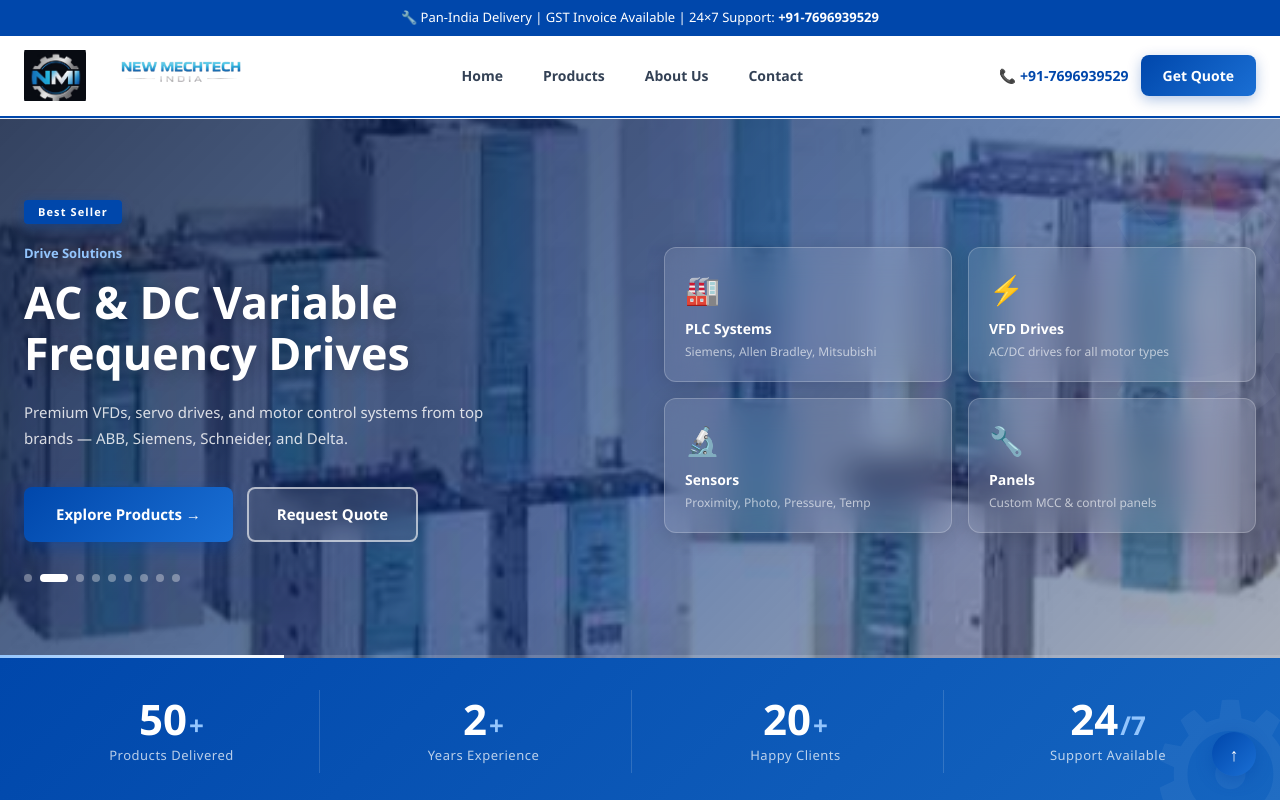
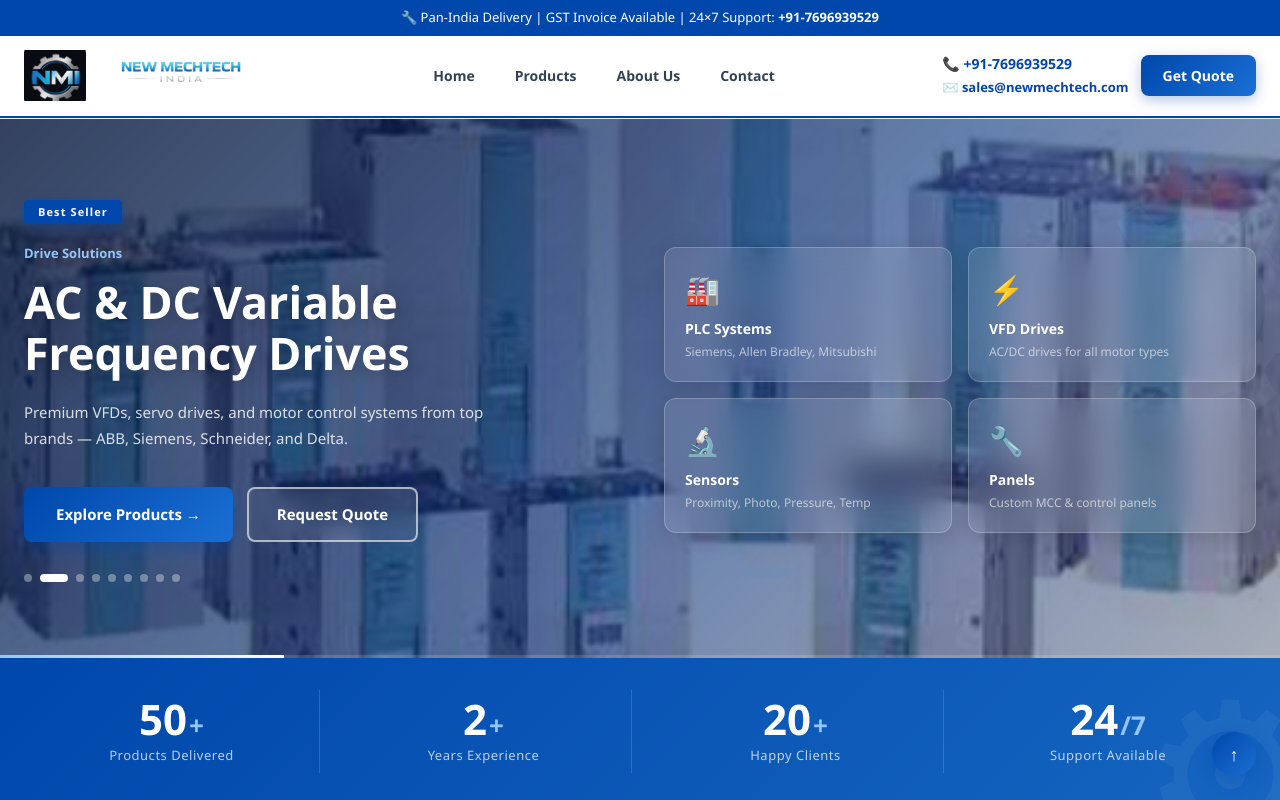
Before and after one commit to Hima322/newmechtech, a React (Vite) app: page / in a window 1280 px wide. Shown: the top 800 px of the page. Built offline with nearby package versions, Linux system fonts and the light colour scheme.

Commit message:
Update Navbar

```diff
--- a/src/components/About.jsx
+++ b/src/components/About.jsx
@@ -94,10 +94,10 @@ function About() {
                 <div style={{ position: 'absolute', top: '-40px', right: '-40px', width: '220px', height: '220px', borderRadius: '50%', background: 'rgba(255,255,255,0.06)' }} />
                 <div style={{ position: 'absolute', top: '40px', right: '40px', width: '120px', height: '120px', borderRadius: '50%', background: 'rgba(255,255,255,0.06)' }} />
                 <div style={{ fontSize: '80px', position: 'absolute', top: '32px', left: '40px', opacity: 0.2 }}>⚙️</div>
-                <div style={{ fontSize: '52px', marginBottom: '8px', fontWeight: '800', lineHeight: 1 }}>2+</div>
+                <div style={{ fontSize: '52px', marginBottom: '8px', fontWeight: '800', lineHeight: 1 }}>10+</div>
                 <div style={{ fontSize: '18px', opacity: 0.85, marginBottom: '28px' }}>Years of Excellence</div>
                 <div className="stats-grid" style={{ display: 'grid', gridTemplateColumns: '1fr 1fr', gap: '14px' }}>
-                  {[['50+','Projects Done'],['20+','Happy Clients'],['16+','Brands Stocked'],['24/7','Support']].map(([v, l]) => (
+                  {[['50+','Projects Done'],['100+','Happy Clients'],['45+','Brands Stocked'],['24/7','Support']].map(([v, l]) => (
                     <div key={l} style={{ background: 'rgba(255,255,255,0.12)', borderRadius: '10px', padding: '14px 16px', backdropFilter: 'blur(8px)' }}>
                       <div style={{ fontSize: '24px', fontWeight: '800', lineHeight: 1 }}>{v}</div>
                       <div style={{ fontSize: '12px', opacity: 0.75, marginTop: '4px' }}>{l}</div>
--- a/src/components/Navbar.jsx
+++ b/src/components/Navbar.jsx
@@ -65,11 +65,21 @@ function Navbar() {
           </ul>
 
           {/* Right Side */}
+          {/* Right Side */}
 <div style={{ display: 'flex', alignItems: 'center', gap: '12px' }}>
+
+  {/* Phone + Email stacked */}
+  <div className="contact-link" style={{ display: 'flex', flexDirection: 'column', gap: '4px' }}>
     <a href="tel:+917696939529" style={{
       color: '#0047AB', fontWeight: '700', fontSize: '14px',
       textDecoration: 'none', display: 'flex', alignItems: 'center', gap: '6px'
     }}>📞 +91-7696939529</a>
+
+    <a href="mailto:sales@newmechtech.com" style={{
+      color: '#0047AB', fontWeight: '600', fontSize: '13px',
+      textDecoration: 'none', display: 'flex', alignItems: 'center', gap: '6px'
+    }}>✉️ sales@newmechtech.com</a>
+  </div>
 
   <button onClick={() => scrollTo('contact')} style={{
     background: 'linear-gradient(135deg, #0047AB, #1a6fd4)',
@@ -108,6 +118,21 @@ function Navbar() {
                 borderBottom: '1px solid #f1f5f9', cursor: 'pointer'
               }}>{label}</button>
             ))}
+
+            {/* Mobile contact links inside menu */}
+            <a href="tel:+917696939529" style={{
+              display: 'flex', alignItems: 'center', gap: '8px',
+              padding: '12px 8px', color: '#0047AB', fontWeight: '700',
+              fontSize: '15px', textDecoration: 'none',
+              borderBottom: '1px solid #f1f5f9'
+            }}>📞 +91-7696939529</a>
+
+            <a href="mailto:sales@newmechtech.com" style={{
+              display: 'flex', alignItems: 'center', gap: '8px',
+              padding: '12px 8px', color: '#0047AB', fontWeight: '700',
+              fontSize: '15px', textDecoration: 'none',
+              borderBottom: '1px solid #f1f5f9'
+            }}>✉️ sales@newmechtech.com</a>
           </div>
         )}
       </nav>
@@ -116,7 +141,10 @@ function Navbar() {
         @media (max-width: 768px) {
           .hamburger { display: flex !important; }
           ul { display: none !important; }
-          a[href^="tel"] { display: none !important; }
+          .contact-link { display: none !important; }
+        }
+        @media (max-width: 1024px) {
+          .contact-link { font-size: 12px !important; }
         }
       `}</style>
     </>
```
Lines whose indentation alone changed are shown as unchanged.
